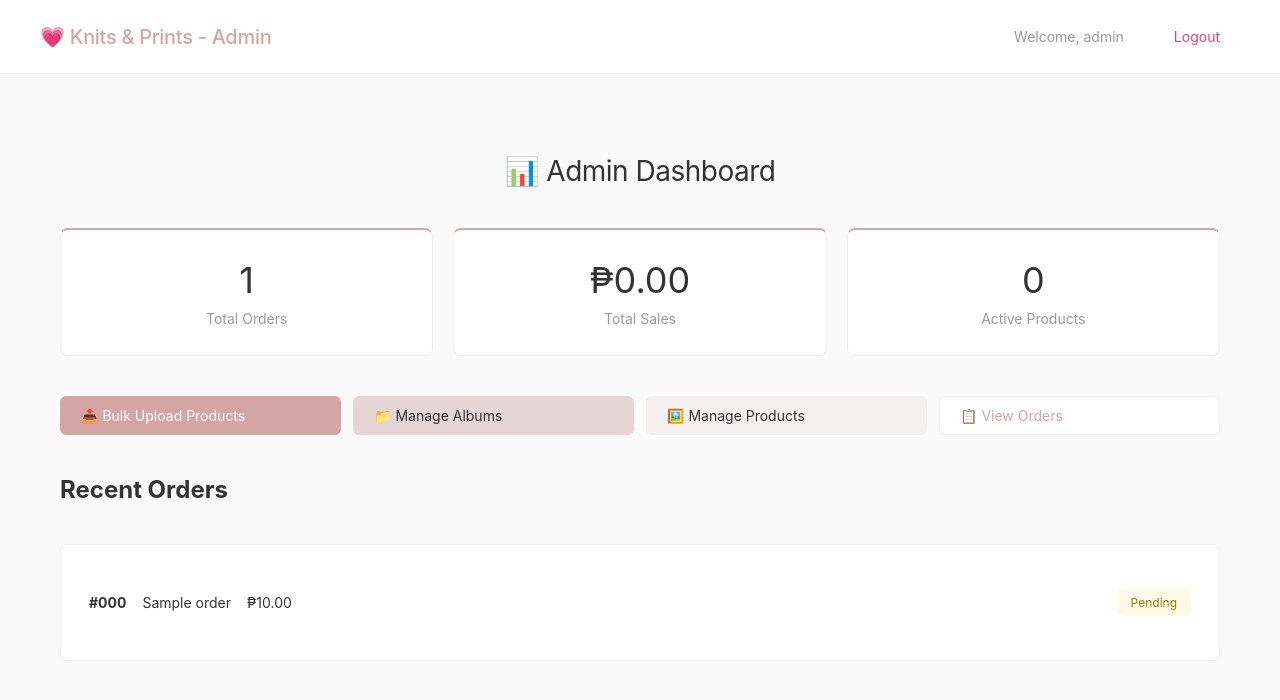
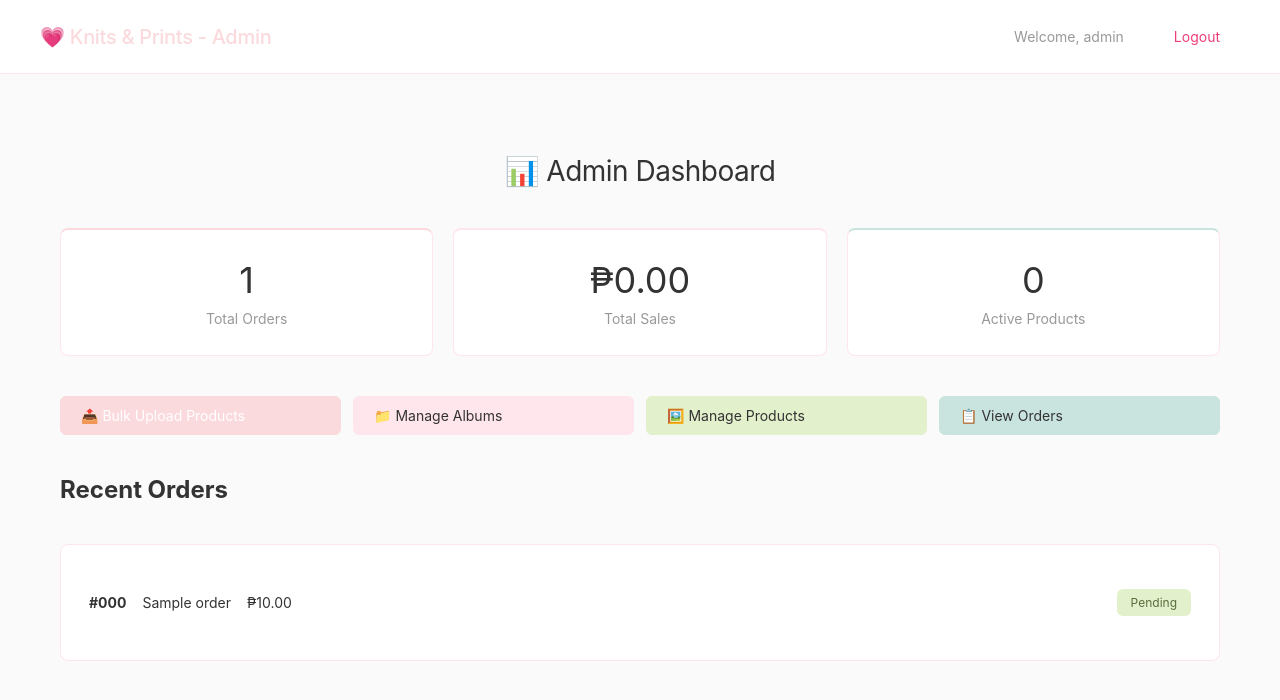
Before and after one commit to mellovy/knits-and-prints, a PHP site: page /admin/index.php in a window 1280 px wide. Shown: the top 700 px of the page. Run offline with PHP 8.4, Linux system fonts and the light colour scheme; a user stored in the database is signed in; tables that the repository leaves empty hold one stand-in row (values such as "Sample post").

Commit message:
changed color palette again jhbhsdjfddsf

```diff
--- a/css/style.css
+++ b/css/style.css
@@ -17,12 +17,12 @@ body {
     padding: 40px 20px;
 }
 
-/* Header - Super Minimal */
+/* Header - Rose Remedy Pink */
 .site-header {
     background: white;
     color: #333;
     padding: 20px 30px;
-    border-bottom: 1px solid #f0f0f0;
+    border-bottom: 1px solid #FFE5EC;
     position: sticky;
     top: 0;
     z-index: 1000;
@@ -42,7 +42,7 @@ body {
     display: flex;
     align-items: center;
     gap: 8px;
-    color: #d4a5a5;
+    color: #FADADD;
     letter-spacing: -0.3px;
 }
 
@@ -331,34 +331,46 @@ body {
 }
 
 .btn-primary {
-    background: #d4a5a5;
+    background: #FADADD;
     color: white;
-    border: 1px solid #d4a5a5;
+    border: 1px solid #FADADD;
 }
 
 .btn-primary:hover {
-    background: #c99494;
+    background: #f7c5c8;
 }
 
 .btn-secondary {
-    background: #e6d5d5;
+    background: #FFE5EC;
     color: #333;
-    border: 1px solid #e6d5d5;
+    border: 1px solid #FFE5EC;
+}
+
+.btn-secondary:hover {
+    background: #ffd4df;
 }
 
 .btn-tertiary {
-    background: #f5f0f0;
+    background: #E2F0CB;
     color: #333;
-    border: 1px solid #f0f0f0;
+    border: 1px solid #E2F0CB;
+}
+
+.btn-tertiary:hover {
+    background: #d5e8b8;
 }
 
 .btn-quaternary {
-    background: white;
-    color: #d4a5a5;
-    border: 1px solid #f0f0f0;
+    background: #C9E4DE;
+    color: #333;
+    border: 1px solid #C9E4DE;
 }
 
-/* Admin Dashboard - Clean */
+.btn-quaternary:hover {
+    background: #b8dcd4;
+}
+
+/* Admin Dashboard */
 .admin-page {
     background: #fafafa;
 }
@@ -374,19 +386,25 @@ body {
     background: white;
     border-radius: 8px;
     padding: 28px;
-    border: 1px solid #f0f0f0;
+    border: 1px solid #FFE5EC;
     text-align: center;
     transition: all 0.2s ease;
 }
 
 .stat-card:hover {
-    border-color: #e0e0e0;
+    border-color: #FADADD;
 }
 
-.stat-card.pink,
-.stat-card.rose,
+.stat-card.pink {
+    border-top: 2px solid #FADADD;
+}
+
+.stat-card.rose {
+    border-top: 2px solid #FFE5EC;
+}
+
 .stat-card.purple {
-    border-top: 2px solid #d4a5a5;
+    border-top: 2px solid #C9E4DE;
 }
 
 .stat-number {
@@ -716,12 +735,12 @@ body {
     border-radius: 6px;
 }
 
-/* Orders Management - Minimal */
+/* Orders Management */
 .orders-list {
     background: white;
     border-radius: 8px;
     padding: 28px;
-    border: 1px solid #f0f0f0;
+    border: 1px solid #FFE5EC;
     margin-top: 40px;
 }
 
@@ -752,26 +771,26 @@ body {
 }
 
 .status-pending {
-    background: #fef9e7;
-    color: #9b7c0e;
+    background: #E2F0CB;
+    color: #5a6e3d;
 }
 
 .status-paid {
-    background: #f0f9f4;
-    color: #2d6b4d;
+    background: #C9E4DE;
+    color: #3d6e62;
 }
 
 .status-completed {
-    background: #eff6fc;
-    color: #2c5a7e;
+    background: #FFE5EC;
+    color: #c94b5b;
 }
 
 .status-cancelled {
-    background: #fef5f5;
-    color: #a84444;
+    background: #f5f5f5;
+    color: #999;
 }
 
-/* Login Page - Minimal */
+/* Login Page */
 .login-page {
     display: flex;
     align-items: center;
```
Also changed, not shown: other parts of css/style.css (+69 -68 lines).
